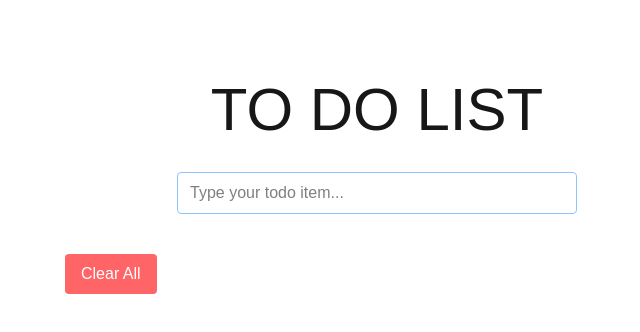
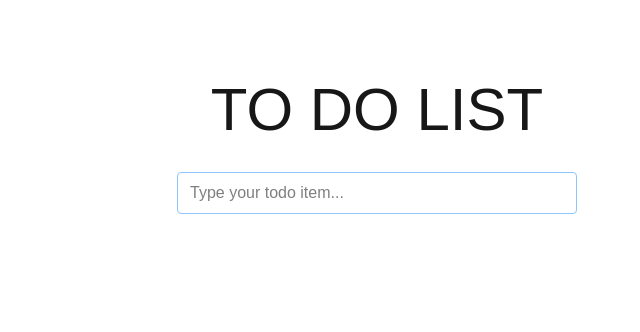
Before and after one commit to racoba/to-do-list, a Next.js app in the folder to-do-list/: page / in a window 1280 px wide. Shown: the top 332 px of the page, without its empty margins (263-903 px from the left). Built offline with nearby package versions, Linux system fonts and the light colour scheme.

Commit message:
fixed lenght

```diff
--- a/to-do-list/src/components/CheckList/index.tsx
+++ b/to-do-list/src/components/CheckList/index.tsx
@@ -22,7 +22,7 @@ export const CheckList = ({ options, onRemoveItem, onResetOptions }: IProps) =>
                     />
                 )
             })}
-            {options && (
+            {options.length > 0 && (
                 <button
                     onClick={onResetOptions}
                     className="bg-red-400 px-4 py-2 rounded text-white cursor-pointer"
```
